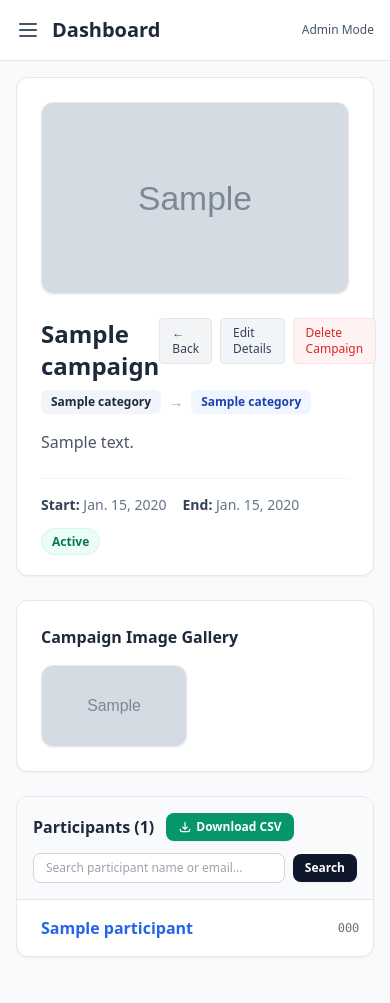
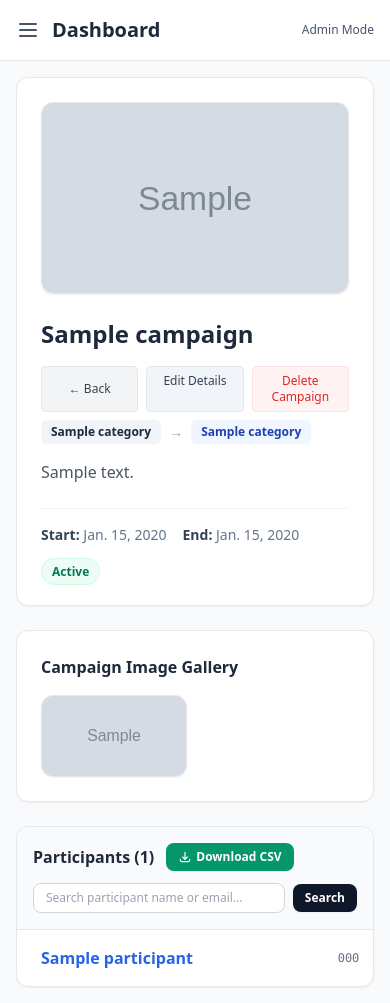
Before and after one commit to muhsalmancubixmet-hue/navabarath, a Django app: page /dashboard/campaigns/1/ in a window 390 px wide. Run offline with Django 5.2, Linux system fonts and the light colour scheme; a user stored in the database is signed in; tables that the repository leaves empty hold one stand-in row (values such as "Sample post"); grey boxes marked "Sample" are stand-in pictures; some libraries are stand-ins or nearby versions.

Commit message:
style: fix mobile responsiveness for listing banners and campaign actions

```diff
--- a/dashboard/templates/dashboard/campaign_detail.html
+++ b/dashboard/templates/dashboard/campaign_detail.html
@@ -9,12 +9,12 @@
         {% endif %}
         <div class="flex-1 flex flex-col justify-between">
             <div>
-                <div class="flex justify-between items-start">
+                <div class="flex flex-col sm:flex-row justify-between items-start gap-4">
                     <h2 class="text-2xl font-bold text-slate-800">{{ campaign.name }}</h2>
-                    <div class="flex space-x-2">
-                        <a href="javascript:history.back()" class="bg-gray-100 hover:bg-gray-200 text-gray-700 font-medium text-xs px-3 py-1.5 rounded border border-gray-200 transition flex items-center">&larr; Back</a>
-                        <a href="{% url 'campaign_edit' campaign.pk %}" class="bg-slate-100 hover:bg-slate-200 text-slate-700 font-medium text-xs px-3 py-1.5 rounded border border-gray-200 transition">Edit Details</a>
-                        <a href="{% url 'campaign_delete' campaign.pk %}" onclick="return confirm('Are you sure you want to delete this campaign?');" class="bg-red-50 hover:bg-red-100 text-red-600 font-medium text-xs px-3 py-1.5 rounded border border-red-100 transition">Delete Campaign</a>
+                    <div class="flex flex-wrap gap-2 w-full sm:w-auto">
+                        <a href="javascript:history.back()" class="bg-gray-100 hover:bg-gray-200 text-gray-700 font-medium text-xs px-3 py-1.5 rounded border border-gray-200 transition flex items-center justify-center flex-1 sm:flex-initial">&larr; Back</a>
+                        <a href="{% url 'campaign_edit' campaign.pk %}" class="bg-slate-100 hover:bg-slate-200 text-slate-700 font-medium text-xs px-3 py-1.5 rounded border border-gray-200 transition text-center flex-1 sm:flex-initial">Edit Details</a>
+                        <a href="{% url 'campaign_delete' campaign.pk %}" onclick="return confirm('Are you sure you want to delete this campaign?');" class="bg-red-50 hover:bg-red-100 text-red-600 font-medium text-xs px-3 py-1.5 rounded border border-red-100 transition text-center flex-1 sm:flex-initial">Delete Campaign</a>
                     </div>
                 </div>
 
--- a/dashboard/templates/dashboard/certificates.html
+++ b/dashboard/templates/dashboard/certificates.html
@@ -6,12 +6,12 @@
 <div class="max-w-6xl mx-auto space-y-6">
 
     <!-- Top Header Banner -->
-    <div class="flex justify-between items-center bg-white p-4 rounded-xl shadow-sm border border-gray-200">
+    <div class="flex flex-col sm:flex-row justify-between items-start sm:items-center bg-white p-4 rounded-xl shadow-sm border border-gray-200 gap-4">
         <div>
             <h3 class="text-lg font-bold text-slate-800">Honorable Credentials</h3>
             <p class="text-sm text-gray-500">Manage credentials and review submissions for platform honors.</p>
         </div>
-        <a href="{% url 'certificate_add' %}" class="bg-slate-900 text-white px-4 py-2 rounded-lg text-sm font-medium hover:bg-slate-800 transition shadow-sm">
+        <a href="{% url 'certificate_add' %}" class="bg-slate-900 text-white px-4 py-2 rounded-lg text-sm font-medium hover:bg-slate-800 transition shadow-sm w-full sm:w-auto text-center">
             + New Project
         </a>
     </div>
--- a/dashboard/templates/dashboard/hero_list.html
+++ b/dashboard/templates/dashboard/hero_list.html
@@ -6,12 +6,12 @@
 <div class="max-w-6xl mx-auto space-y-6">
 
     <!-- Top Header Banner -->
-    <div class="flex justify-between items-center bg-white p-4 rounded-xl shadow-sm border border-gray-200">
+    <div class="flex flex-col sm:flex-row justify-between items-start sm:items-center bg-white p-4 rounded-xl shadow-sm border border-gray-200 gap-4">
         <div>
             <h3 class="text-lg font-bold text-slate-800">Landing Page Hero Sections</h3>
             <p class="text-sm text-gray-500">Manage, sort, and publish key headers and visuals for the public page.</p>
         </div>
-        <a href="{% url 'hero_create' %}" class="bg-slate-900 text-white px-4 py-2 rounded-lg text-sm font-medium hover:bg-slate-800 transition shadow-sm">
+        <a href="{% url 'hero_create' %}" class="bg-slate-900 text-white px-4 py-2 rounded-lg text-sm font-medium hover:bg-slate-800 transition shadow-sm w-full sm:w-auto text-center">
             + Create Hero Section
         </a>
     </div>
--- a/dashboard/templates/dashboard/testimonials.html
+++ b/dashboard/templates/dashboard/testimonials.html
@@ -5,12 +5,12 @@
 {% block content %}
 <div class="max-w-6xl mx-auto space-y-6">
 
-    <div class="flex justify-between items-center bg-white p-4 rounded-xl shadow-sm border border-gray-200">
+    <div class="flex flex-col sm:flex-row justify-between items-start sm:items-center gap-4 bg-white p-4 rounded-xl shadow-sm border border-gray-200">
         <div>
             <h3 class="text-lg font-bold text-slate-800">Client Reviews</h3>
             <p class="text-sm text-gray-500">Add, view, or manage student/professional feedback appearing on the landing page.</p>
         </div>
-        <a href="{% url 'testimonial_add' %}" class="bg-slate-900 text-white px-4 py-2 rounded-lg text-sm font-medium hover:bg-slate-800 transition shadow-sm">
+        <a href="{% url 'testimonial_add' %}" class="bg-slate-900 text-white px-4 py-2 rounded-lg text-sm font-medium hover:bg-slate-800 transition shadow-sm w-full sm:w-auto text-center">
             + Add Testimonial
         </a>
     </div>
```
